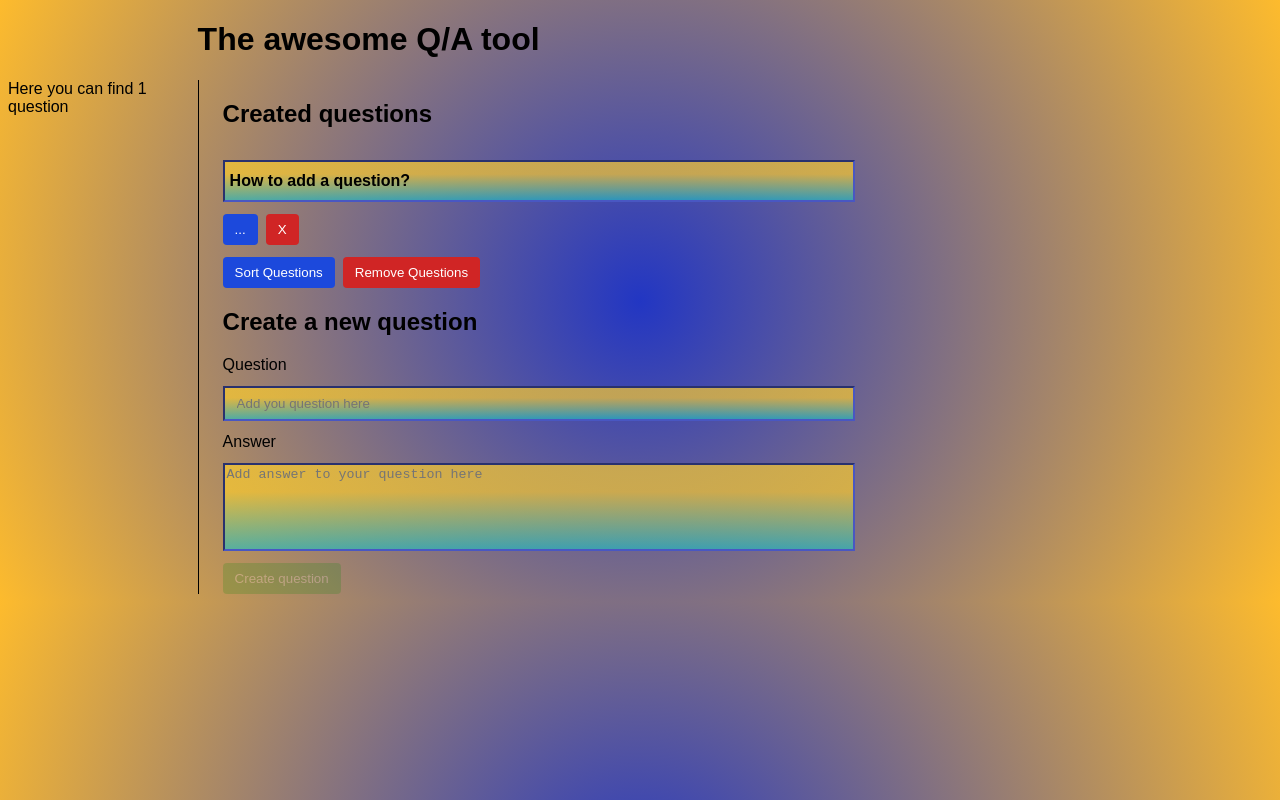
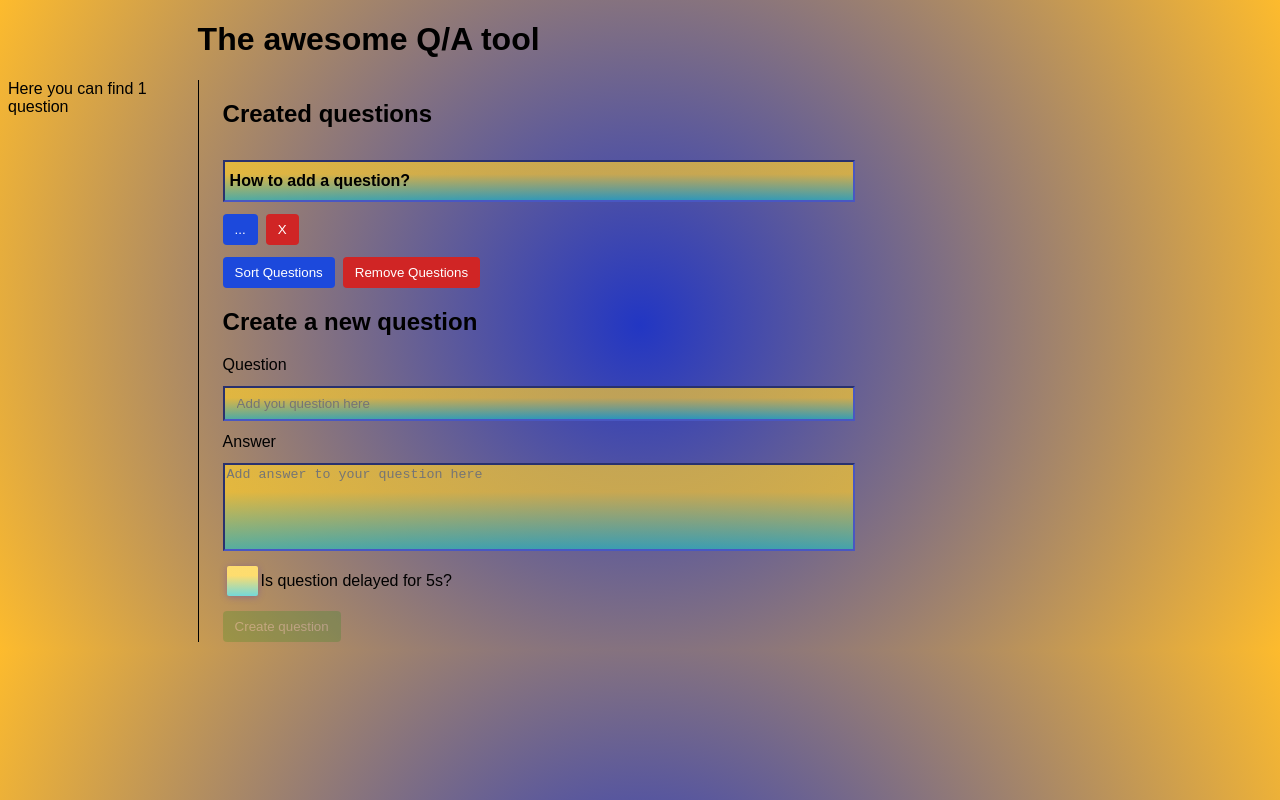
Before and after one commit to EmilisSm/QA-react-typescript, a React app: page / in a window 1280 px wide. Built offline with nearby package versions, Linux system fonts and the light colour scheme.

Commit message:
Delay checkbox

```diff
--- a/src/components/molecules/QuestionForm.tsx
+++ b/src/components/molecules/QuestionForm.tsx
@@ -6,6 +6,7 @@ import { Input, TextArea, Button, Tooltip } from '../atoms';
 export const QuestionForm: React.FC = () => {
   const [question, setQuestion] = useState('');
   const [answer, setAnswer] = useState('');
+  const [isDelayed, setIsDelayed] = useState(false);
   const questionsForEdit = useAppSelector(
     (state) => state.questions.questionsForm
   );
@@ -23,9 +24,14 @@ export const QuestionForm: React.FC = () => {
       question,
       answer,
     };
-    dispatch(submitQuestion(newQuestion));
+    dispatch(submitQuestion({ ...newQuestion, isDelayed }));
+    setIsDelayed(false);
     setQuestion('');
     setAnswer('');
+  };
+
+  const handleCheckbox = () => {
+    setIsDelayed(!isDelayed);
   };
 
   return (
@@ -56,6 +62,16 @@ export const QuestionForm: React.FC = () => {
           required
         />
 
+        <div className={`input-wrapper-row`}>
+          <input
+            id="isDelayedCheck"
+            type="checkbox"
+            checked={isDelayed}
+            onChange={handleCheckbox}
+          />
+          <label htmlFor="isDelayedCheck">Is question delayed for 5s?</label>
+        </div>
+
         <Button btnStyle="submit" type="submit" disabled={!question || !answer}>
           Create question
         </Button>
--- a/src/redux/questionsSlice.ts
+++ b/src/redux/questionsSlice.ts
@@ -31,8 +31,15 @@ const initialState: initialStateType = {
 
 export const submitQuestion = createAsyncThunk(
   'questions/submitQuestion',
-  async (args: { id?: string; question: string; answer: string }) => {
-    await new Promise((resolve) => setTimeout(resolve, 5000));
+  async (args: {
+    id?: string;
+    question: string;
+    answer: string;
+    isDelayed: boolean;
+  }) => {
+    if (args.isDelayed) {
+      await new Promise((resolve) => setTimeout(resolve, 5000));
+    }
     return { ...args };
   }
 );
```
